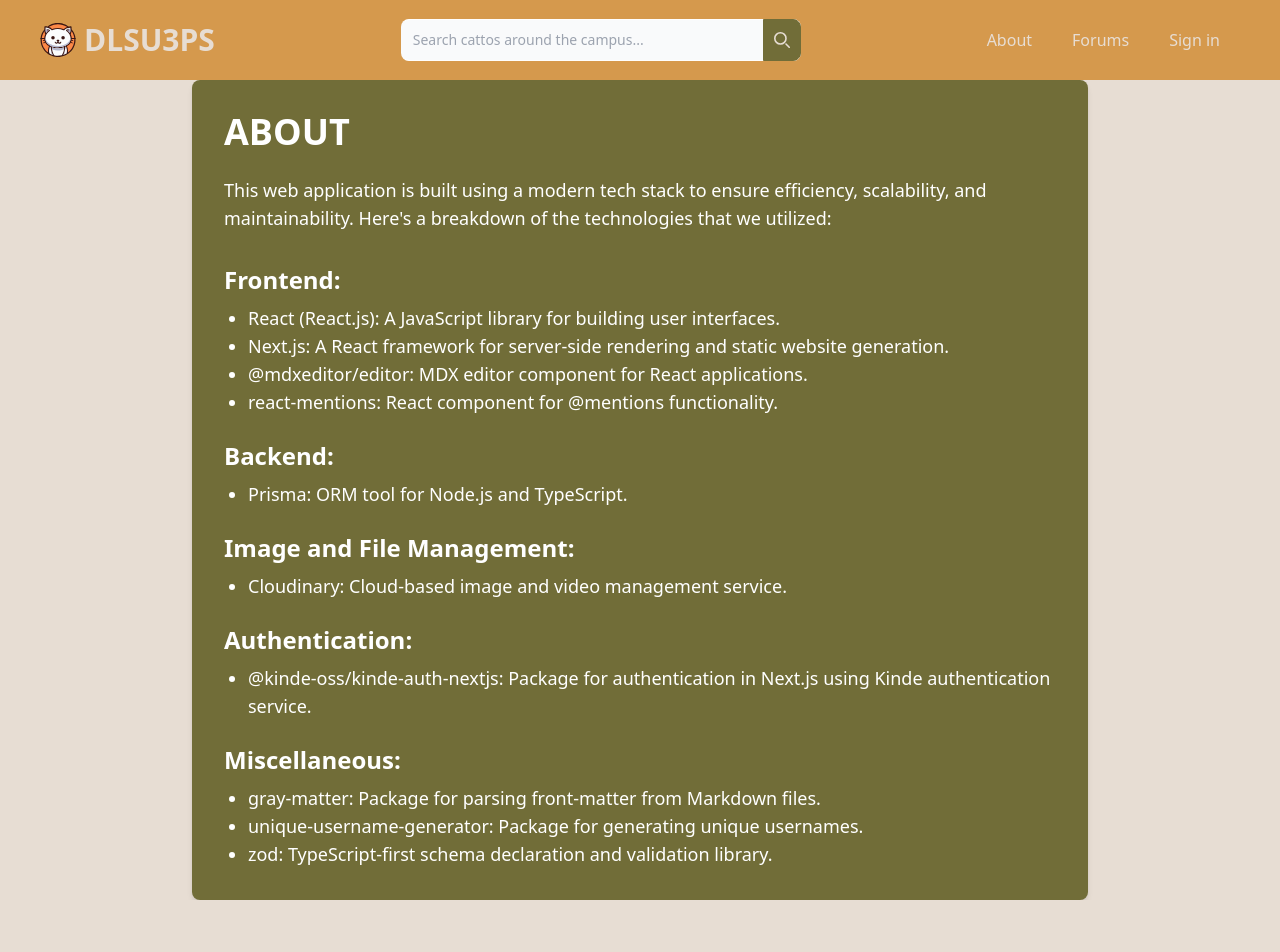
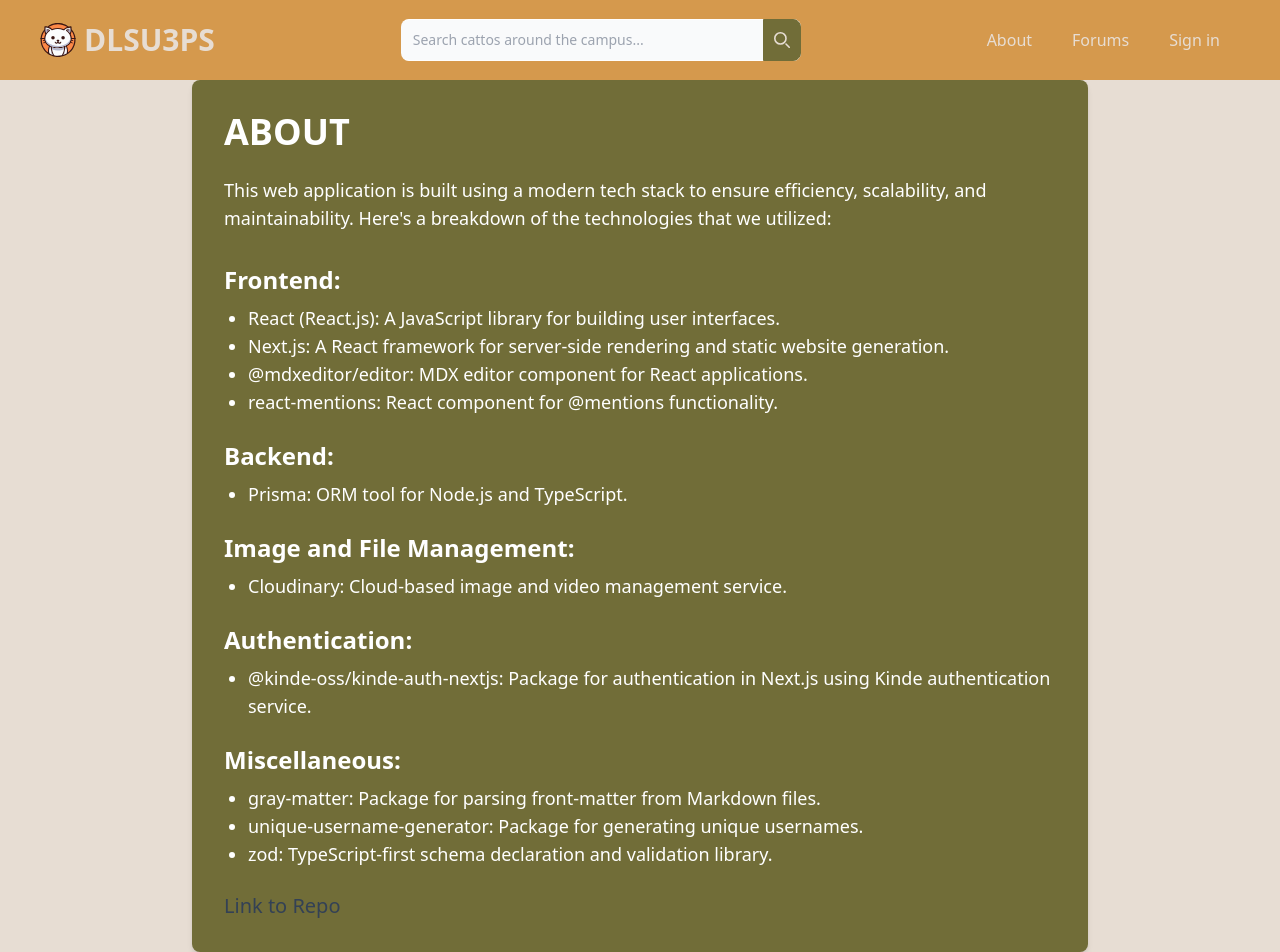
Before and after one commit to JG8203/CCAPDEV-MCO2-H-122, a Next.js app: page /about in a window 1280 px wide. Before the commit the page ends 900 px from the top, so only its background shows below. Built offline with nearby package versions, Linux system fonts and the light colour scheme; no server answers.

Commit message:
repo stuff

```diff
--- a/src/app/about/page.tsx
+++ b/src/app/about/page.tsx
@@ -1,3 +1,4 @@
+import Link from "next/link";
 
 export default function About() {
     return (
@@ -46,6 +47,9 @@ export default function About() {
                             <li>zod: TypeScript-first schema declaration and validation library.</li>
                         </ul>
                     </div>
+                    <div className="text-xl text-slate-400">
+                    <Link className="text-xl text-slate-700" href="https://github.com/JG8203/CCAPDEV-MCO2-H-122"> Link to Repo </Link>
+                    </div>
                 </div>
             </div>
         </div>
```
